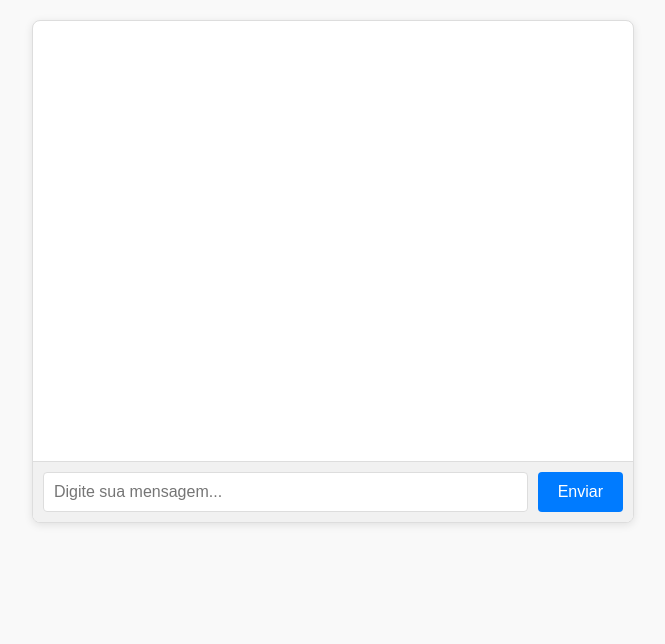
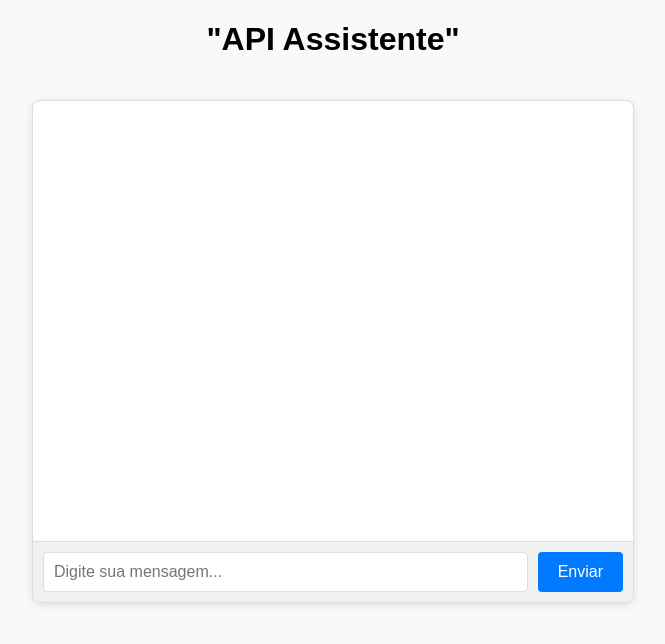
Before and after one commit to jeffersondias-dev/OpenAI_Assistent, a website with bundled scripts: page index.html in a window 1280 px wide. Shown: the whole page, without its empty margins (307-972 px from the left). Built offline with nearby package versions, Linux system fonts and the light colour scheme.

Commit message:
Adicionado o H1 para teste

```diff
--- a/index.html
+++ b/index.html
@@ -77,6 +77,7 @@
   </style>
 </head>
 <body>
+  <h1>"API Assistente"</h1>
   <div id="chat-container">
     <div id="chat"></div>
     <div id="input-container">
```
Also changed, not shown: 1 other file.
